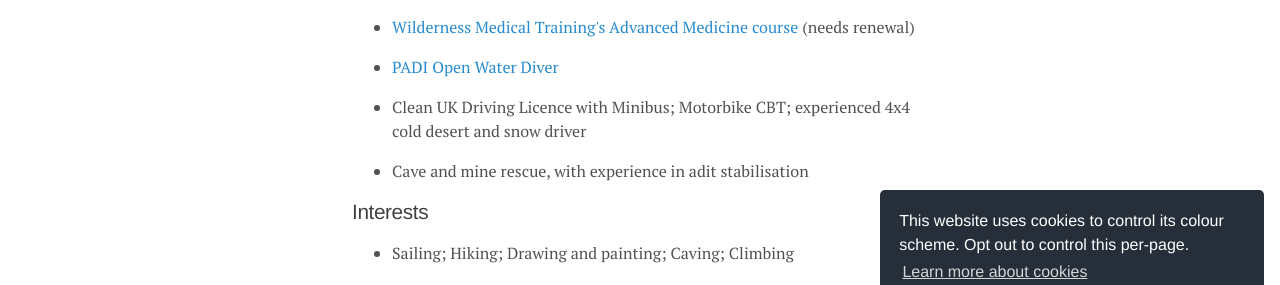
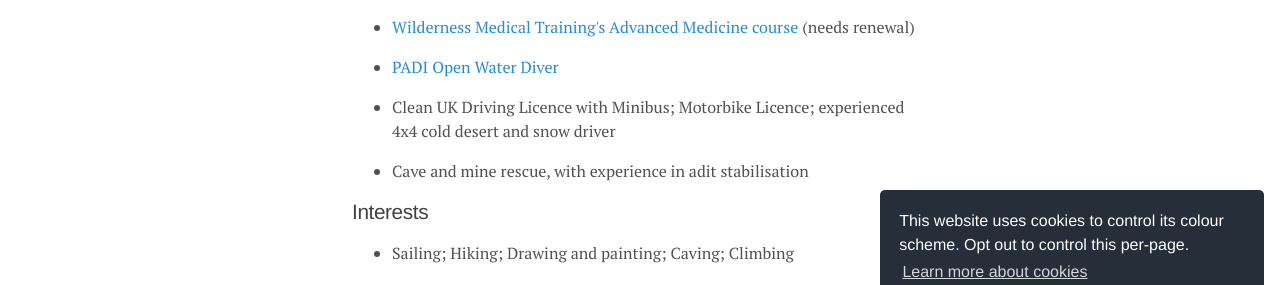
Before and after one commit to AJEvans/ajevans.github.io, a Jekyll site: the page built from personal/index.html, in a window 1280 px wide. Shown: the part 522-807 px from the top of the page. Built offline with Jekyll 4.4.1, drawn with Linux system fonts in a browser that asks for light colours.

Commit message:
Update index.html

```diff
--- a/personal/index.html
+++ b/personal/index.html
@@ -28,7 +28,7 @@
 <UL>
 <LI><A href="https://wildernessmedicaltraining.co.uk/explorer-series-courses/advanced-medicine-4/">Wilderness Medical Training's Advanced Medicine course</A> (needs renewal)</LI>
 <LI><A href="https://www.padi.com/">PADI Open Water Diver</A></LI>
-<LI>Clean UK Driving Licence with Minibus; Motorbike CBT; experienced 4x4 cold desert and snow driver</LI>
+<LI>Clean UK Driving Licence with Minibus; Motorbike Licence; experienced 4x4 cold desert and snow driver</LI>
 <LI>Cave and mine rescue, with experience in adit stabilisation</LI>
 </UL>
 
```
